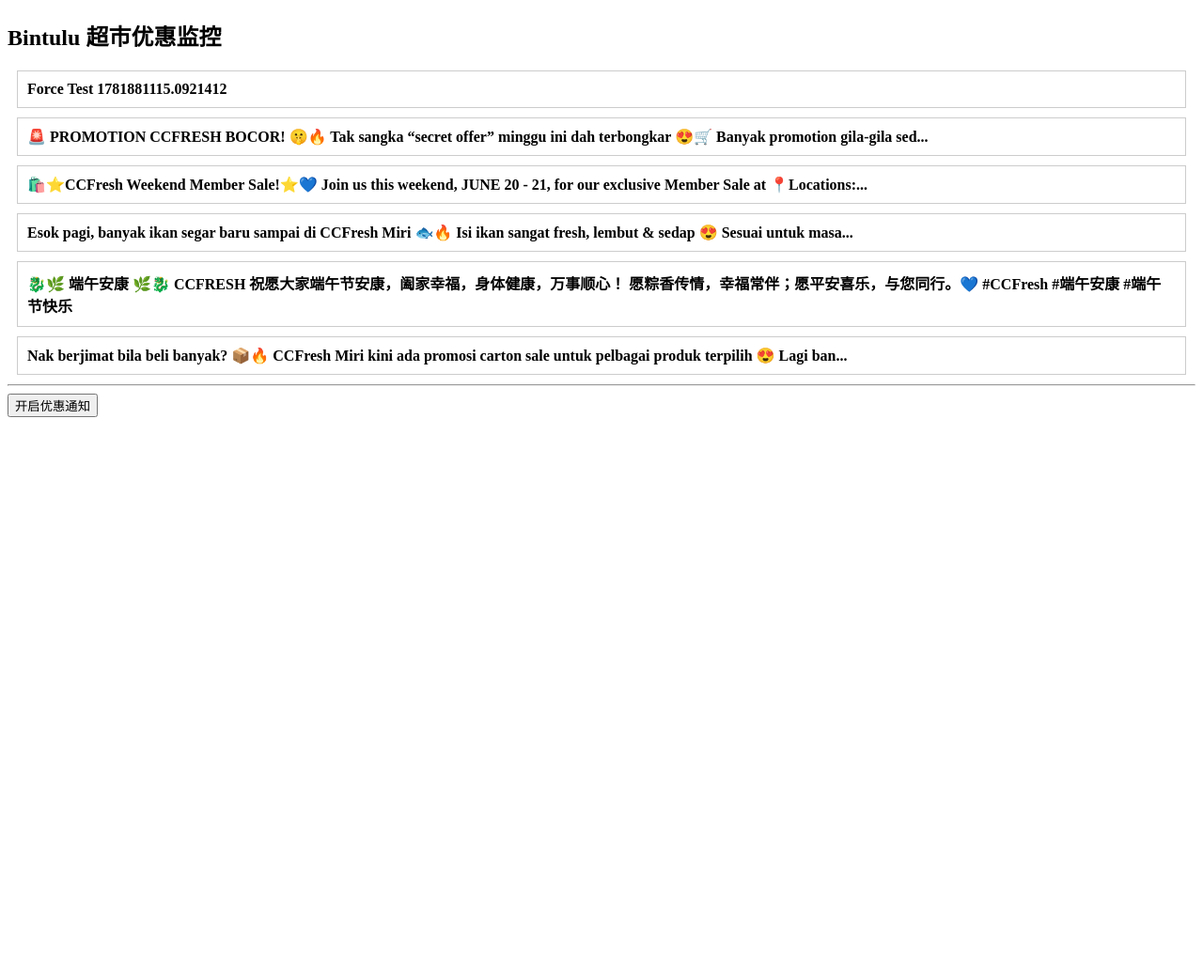
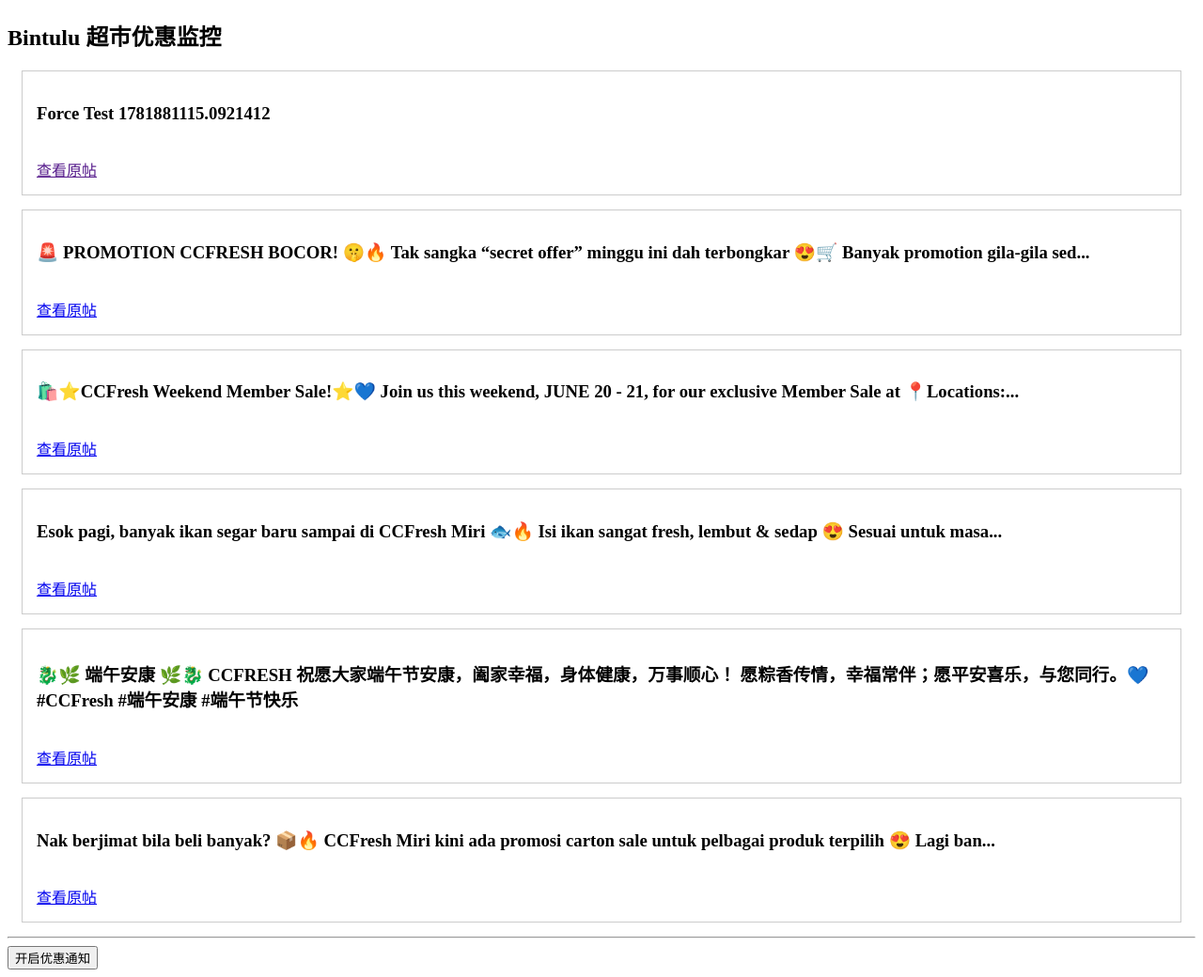
Before and after one commit to BONGRUCHAO/bintulu-deals, a Flask app: page / in a window 1280 px wide. Shown: the whole page at 94% size. Before the commit the page ends 444 px from the top, so only its background shows below. Run offline with Flask 3, Linux system fonts and the light colour scheme.

Commit message:
Update index.html

```diff
--- a/templates/index.html
+++ b/templates/index.html
@@ -11,12 +11,19 @@
 
 <!-- 数据列表 -->
 {% for d in deals %}
-<div style="border:1px solid #ccc;padding:10px;margin:10px;">
-    <b>{{ d.title }}</b><br>
-    <small>{{ d.time }}</small>
+<div style="border:1px solid #ccc;padding:15px;margin:15px;">
+
+    <h3>{{ d.title }}</h3>
+
+    {% if d.image %}
+        <img src="{{ d.image }}" width="300">
+    {% endif %}
+
+    <br>
+    <a href="{{ d.link }}" target="_blank">查看原帖</a>
+
 </div>
 {% endfor %}
-
 <hr>
 
 <!-- 通知按钮 -->
```
